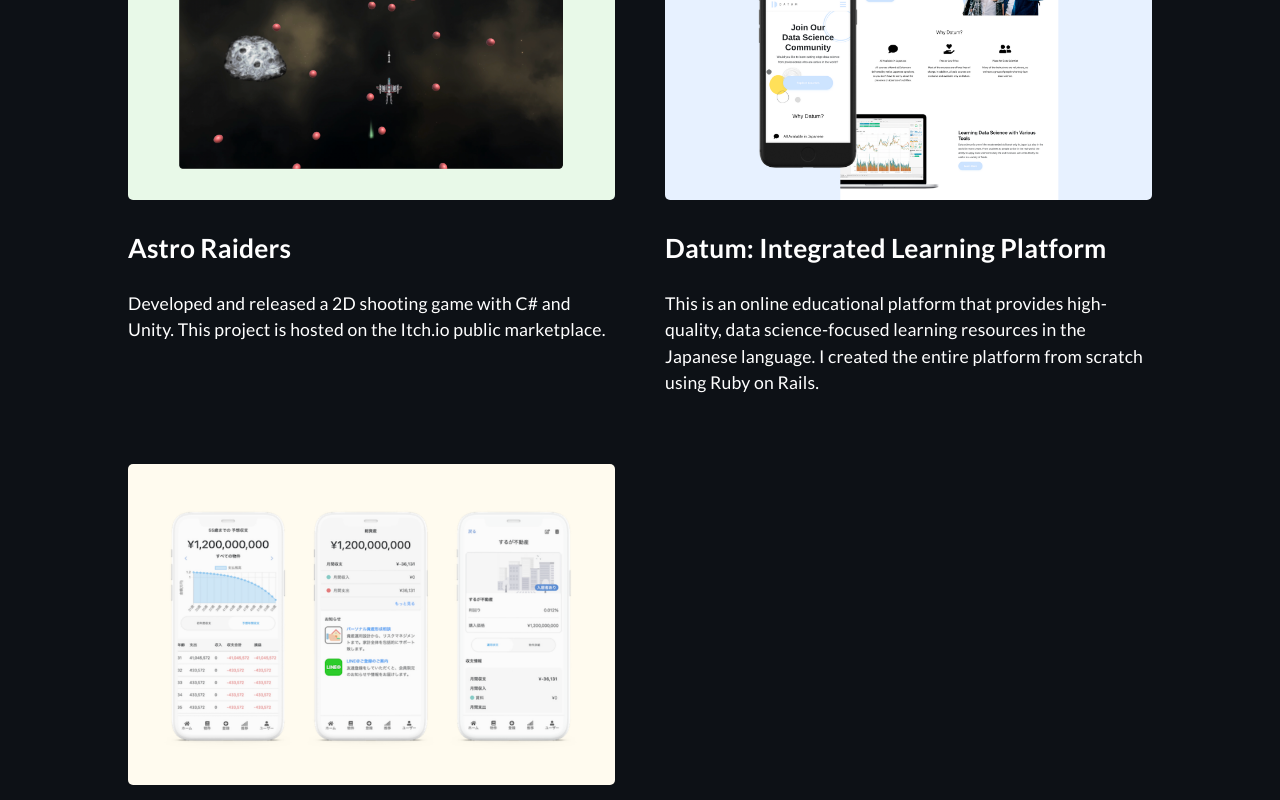
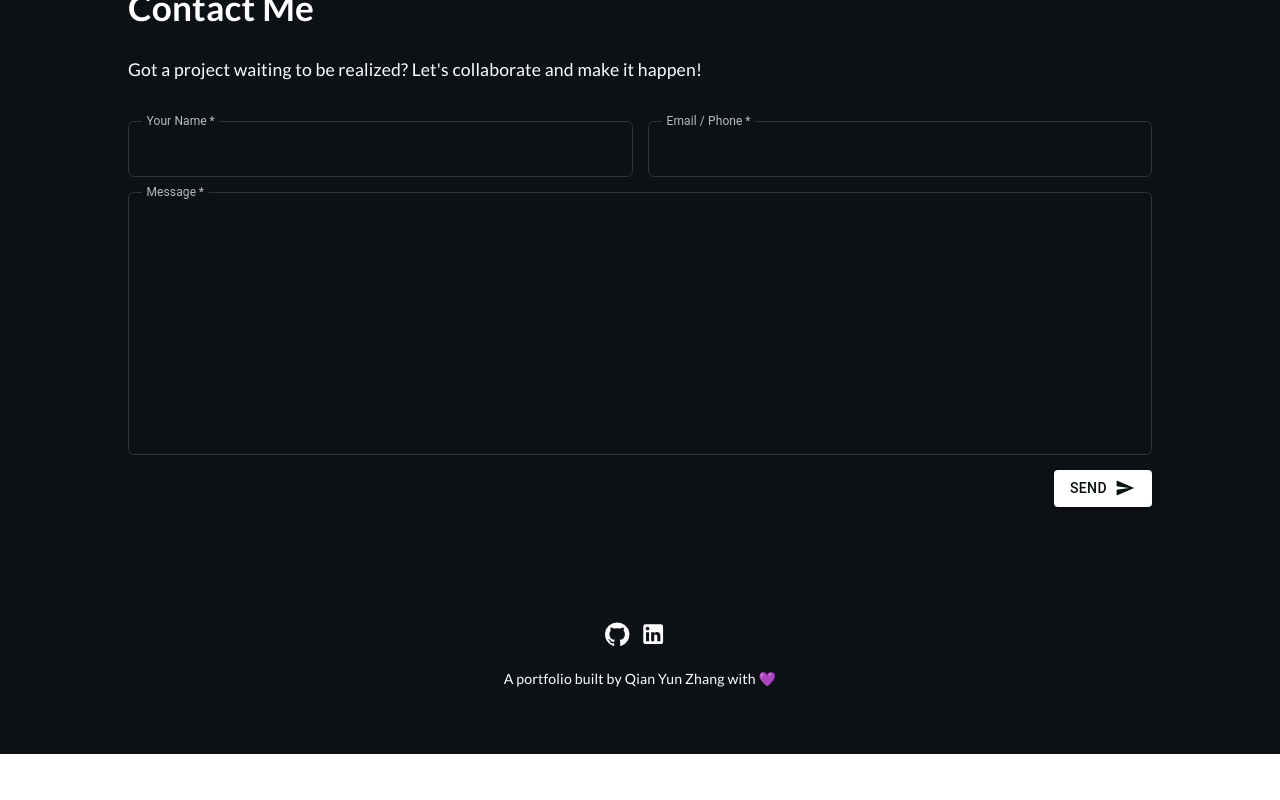
Before and after one commit to zhangqyy19/qyz-portfolio, a React (Create React App) app: page / in a window 1280 px wide. Shown: the part 4480-5280 px from the top of the page. After the commit the page ends 5234 px from the top, so only its background shows below. Built offline with nearby package versions, Linux system fonts and the light colour scheme.

Commit message:
Added resume link

```diff
--- a/src/assets/styles/Contact.scss
+++ b/src/assets/styles/Contact.scss
@@ -46,3 +46,112 @@
   width: 100% !important;
   margin-bottom: 15px !important;
 }
+
+
+/* ================== CONTACT FORM — MUI TextField FIXES ================== */
+
+/* 1) Make labels always "shrunk" (no jump) and remove the animation */
+.contact-form .MuiFormLabel-root {
+  /* Shrunken position used by MUI Outlined variant */
+  transform: translate(14px, -9px) scale(0.75) !important;
+  transform-origin: top left;
+  transition: none !important; /* stop the slide animation */
+  pointer-events: none;         /* keep clicks going to the field */
+}
+
+/* 2) Input text & label colors (DARK MODE default) */
+.contact-form .MuiInputBase-input { color: #fff; }
+.contact-form .MuiFormLabel-root { color: #bbb; }
+.contact-form .MuiFormLabel-root.Mui-focused { color: #fff; }
+.contact-form .MuiFormHelperText-root { color: #aaa; }
+
+/* 3) Outlined borders + focus color */
+.contact-form .MuiOutlinedInput-notchedOutline { border-color: #666; }
+.contact-form .MuiOutlinedInput-root:hover .MuiOutlinedInput-notchedOutline { border-color: #888; }
+.contact-form .MuiOutlinedInput-root.Mui-focused .MuiOutlinedInput-notchedOutline { border-color: #5000ca; }
+
+/* 4) Field backgrounds (optional; comment out if you prefer transparent) */
+.contact-form .MuiOutlinedInput-root {
+  background-color: rgba(255, 255, 255, 0.06);
+}
+
+/* 5) Placeholder color (in case you rely on placeholders) */
+.contact-form .MuiInputBase-input::placeholder { color: #9aa0a6; opacity: 1; }
+
+/* ---------------- LIGHT MODE OVERRIDES ---------------- */
+.light-mode .contact-form .MuiInputBase-input { color: #0d1116; }
+.light-mode .contact-form .MuiFormLabel-root { color: #555; }
+.light-mode .contact-form .MuiFormLabel-root.Mui-focused { color: #222; }
+.light-mode .contact-form .MuiFormHelperText-root { color: #555; }
+
+.light-mode .contact-form .MuiOutlinedInput-notchedOutline { border-color: #bbb; }
+.light-mode .contact-form .MuiOutlinedInput-root:hover .MuiOutlinedInput-notchedOutline { border-color: #888; }
+.light-mode .contact-form .MuiOutlinedInput-root.Mui-focused .MuiOutlinedInput-notchedOutline { border-color: #5000ca; }
+
+.light-mode .contact-form .MuiOutlinedInput-root {
+  background-color: #fff;
+}
+
+/* 6) Remove the old white box behind the outline if you don't want it */
+.contact-form fieldset {
+  background: transparent !important;
+}
+
+
+
+/* ==================== LABEL + BOX COLOR MATCH FIX ==================== */
+/* DARK MODE */
+.contact-form .MuiOutlinedInput-root {
+  background-color: #0d1116;   /* field bg */
+  border-radius: 6px;
+}
+.contact-form .MuiFormLabel-root {
+  background-color: #0d1116;   /* label bg matches field */
+  padding: 0 6px;
+  border-radius: 4px;
+  color: #bbb;
+}
+
+/* LIGHT MODE */
+.light-mode .contact-form .MuiOutlinedInput-root {
+  background-color: #f8f9fa;   /* field bg */
+}
+.light-mode .contact-form .MuiFormLabel-root {
+  background-color: #f8f9fa;   /* label bg matches field */
+  color: #444;
+}
+
+/* Borders / focus */
+.contact-form .MuiOutlinedInput-notchedOutline { border-color: #333; }
+.contact-form .MuiOutlinedInput-root:hover .MuiOutlinedInput-notchedOutline { border-color: #666; }
+.contact-form .MuiOutlinedInput-root.Mui-focused .MuiOutlinedInput-notchedOutline { border-color: #5000ca; }
+.light-mode .contact-form .MuiOutlinedInput-notchedOutline { border-color: #ccc; }
+.light-mode .contact-form .MuiOutlinedInput-root:hover .MuiOutlinedInput-notchedOutline { border-color: #999; }
+.light-mode .contact-form .MuiOutlinedInput-root.Mui-focused .MuiOutlinedInput-notchedOutline { border-color: #5000ca; }
+
+/* Text colors + caret (readable in both modes) */
+.contact-form .MuiInputBase-input { color: #fff; caret-color: #fff; }
+.light-mode .contact-form .MuiInputBase-input { color: #0d1116; caret-color: #0d1116; }
+
+/* === Disable Chrome autofill repaint (keep your color in both modes) === */
+.contact-form input:-webkit-autofill,
+.contact-form textarea:-webkit-autofill,
+.contact-form select:-webkit-autofill {
+  /* fill the field with *your* bg color (light) */
+  -webkit-box-shadow: 0 0 0 1000px #ffffff inset !important;
+  -webkit-text-fill-color: #0d1116 !important;
+  transition: background-color 9999s ease-out 0s !important;
+}
+
+/* dark-mode autofill */
+.dark-mode .contact-form input:-webkit-autofill,
+.dark-mode .contact-form textarea:-webkit-autofill,
+.dark-mode .contact-form select:-webkit-autofill {
+  -webkit-box-shadow: 0 0 0 1000px #0d1116 inset !important;
+  -webkit-text-fill-color: #ffffff !important;
+}
+
+/* ensure the label sits above the outline cleanly */
+.contact-form .MuiFormLabel-root {
+  transition: background-color 0.3s ease, color 0.3s ease;
+}
--- a/src/components/Contact.tsx
+++ b/src/components/Contact.tsx
@@ -5,6 +5,7 @@
 import Button from '@mui/material/Button';
 import SendIcon from '@mui/icons-material/Send';
 import TextField from '@mui/material/TextField';
+import Alert from '@mui/material/Alert';
 
 function Contact() {
 
@@ -16,9 +17,13 @@
   const [emailError, setEmailError] = useState<boolean>(false);
   const [messageError, setMessageError] = useState<boolean>(false);
 
-  const form = useRef();
+  const [status, setStatus] = useState<'idle'|'success'|'error'>('idle');
+  const [statusMsg, setStatusMsg] = useState('');
 
-  const sendEmail = (e: any) => {
+  const form = useRef<HTMLFormElement | null>(null);
+
+
+  const sendEmail = (e: React.FormEvent<HTMLFormElement>) => {
     e.preventDefault();
 
     setNameError(name === '');
@@ -28,21 +33,36 @@
     /* Uncomment below if you want to enable the emailJS */
 
      if (name !== '' && email !== '' && message !== '') {
-       var templateParams = {
+       const templateParams = {
          name: name,
          email: email,
          message: message
        };
 
+       setStatus('idle');
        console.log(templateParams);
-       emailjs.send('service_e4br5rl', 'template_7i9c45x', templateParams, 'public_W9Duj3vaj8ND9MYG').then(
+
+       emailjs.send(
+        'service_e4br5rl',
+        'template_g3ftqbm',
+        templateParams,
+        'public_W9Duj3vaj8ND9MYG'
+      )
+      .then(
          (response) => {
-           console.log('SUCCESS!', response.status, response.text);
+          console.log('SUCCESS!', response.status, response.text);
+          setStatus('success');
+          setStatusMsg('Message sent successfully! I’ll get back to you soon.');
+          setName('');
+          setEmail('');
+          setMessage('');
          },
          (error) => {
            console.log('FAILED...', error);
+           setStatus('error');
+           setStatusMsg('Something went wrong sending your message. Please try again.');
          },
-       );
+      );
        setName('');
        setEmail('');
        setMessage('');
@@ -76,7 +96,11 @@
             noValidate
             autoComplete="off"
             className='contact-form'
+            onSubmit={sendEmail}
           >
+            {status === 'success' && <Alert severity="success" sx={{ mb: 2 }}>{statusMsg}</Alert>}
+            {status === 'error'   && <Alert severity="error"   sx={{ mb: 2 }}>{statusMsg}</Alert>}
+
             <div className='form-flex'>
               <TextField
                 required
@@ -118,7 +142,11 @@
               error={messageError}
               helperText={messageError ? "Please enter the message" : ""}
             />
-            <Button variant="contained" endIcon={<SendIcon />} onClick={sendEmail}>
+            <Button
+              variant="contained"
+              endIcon={<SendIcon />}
+              type="submit"
+            >
               Send
             </Button>
           </Box>
--- a/src/components/Main.tsx
+++ b/src/components/Main.tsx
@@ -76,7 +76,7 @@
           <div className="social_icons">
             <a href="https://github.com/zhangqyy19" target="_blank" rel="noreferrer"><GitHubIcon/></a>
             <a href="https://www.linkedin.com/in/qian-yun-zhang-555291346/" target="_blank" rel="noreferrer"><LinkedInIcon/></a>
-            <a href="https://www.linkedin.com/in/qian-yun-zhang-555291346/" target="_blank" rel="noreferrer"><ContactPageIcon/></a>
+            <a href="https://drive.google.com/file/d/1rqkPdjCW8nHiPhDNyckBRZae7zyE7-an/view?usp=sharing" target="_blank" rel="noreferrer"><ContactPageIcon/></a>
           </div>
           <h1>Qian Yun Zhang</h1>
           <p className="typewriter">
--- a/src/components/Project.tsx
+++ b/src/components/Project.tsx
@@ -26,21 +26,6 @@
                 <a href="https://yujisatojr.itch.io/highspeedchase" target="_blank" rel="noreferrer"><h2>High Speed Chase</h2></a>
                 <p>Designed, developed, and launched a 3D multiplayer racing game with C# and Unity. This is available on Itch.io for gamers worldwide to enjoy.</p>
             </div>
-            <div className="project">
-                <a href="https://yujisatojr.itch.io/spacecraft" target="_blank" rel="noreferrer"><img src={mock08} className="zoom" alt="thumbnail" width="100%"/></a>
-                <a href="https://yujisatojr.itch.io/spacecraft" target="_blank" rel="noreferrer"><h2>Astro Raiders</h2></a>
-                <p>Developed and released a 2D shooting game with C# and Unity. This project is hosted on the Itch.io public marketplace.</p>
-            </div>
-            <div className="project">
-                <a href="https://www.datumlearn.com/" target="_blank" rel="noreferrer"><img src={mock07} className="zoom" alt="thumbnail" width="100%"/></a>
-                <a href="https://www.datumlearn.com/" target="_blank" rel="noreferrer"><h2>Datum: Integrated Learning Platform</h2></a>
-                <p>This is an online educational platform that provides high-quality, data science-focused learning resources in the Japanese language. I created the entire platform from scratch using Ruby on Rails.</p>
-            </div>
-            <div className="project">
-                <a href="http://www.wemanage.jp/" target="_blank" rel="noreferrer"><img src={mock06} className="zoom" alt="thumbnail" width="100%"/></a>
-                <a href="http://www.wemanage.jp/" target="_blank" rel="noreferrer"><h2>WeManage: Real Estate Asset Management</h2></a>
-                <p>This mobile application allows realtors in Japan to securely manage their property information and view future income predictions. This app is built with Ruby on Rails and JavaScript.</p>
-            </div>
         </div>
     </div>
     );
```
